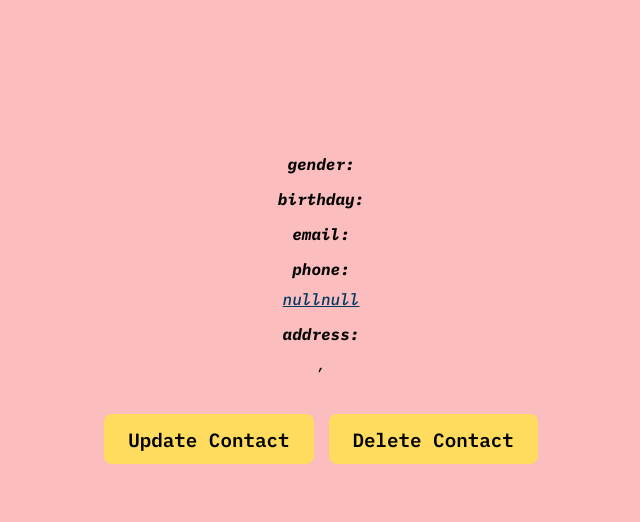
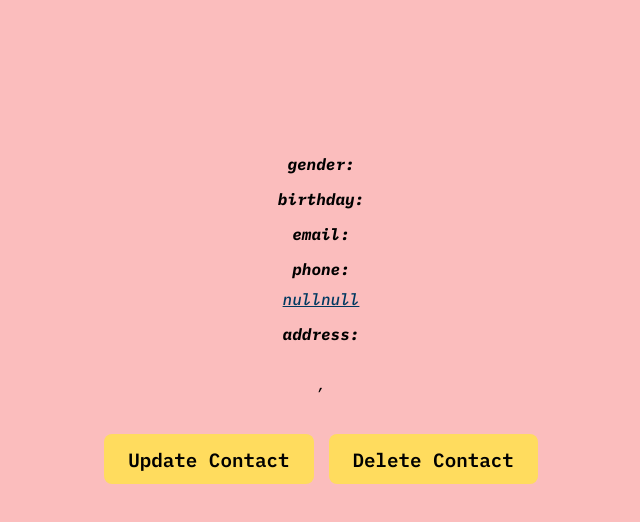
Before and after one commit to dyazdani/contact-list, a React (Vite) app: page /contacts/1 in a window 1280 px wide. Shown: the top 522 px of the page, without its empty margins (319-959 px from the left). Built offline with nearby package versions, Linux system fonts and the light colour scheme; data requests are answered from the project's data file.

Commit message:
Added address elements to make html more semantic

```diff
--- a/src/components/ContactDetails.tsx
+++ b/src/components/ContactDetails.tsx
@@ -64,9 +64,9 @@ const ContactDetails = () => {
                 </div>
                 <div id="address">
                     <h4>address:</h4>
-                    <div>{targetContact.address.street}  {targetContact.address.unit}</div>
-                    <div>{targetContact.address.city}, {targetContact.address.state}  {targetContact.address.zip}</div>
-                    <div>{targetContact.address.country}</div>
+                    <address>{targetContact.address.street}  {targetContact.address.unit} <br />
+                    {targetContact.address.city}, {targetContact.address.state}  {targetContact.address.zip}<br />
+                    {targetContact.address.country}</address>
                 </div>
             </address>
             <div className="details-buttons">
```
